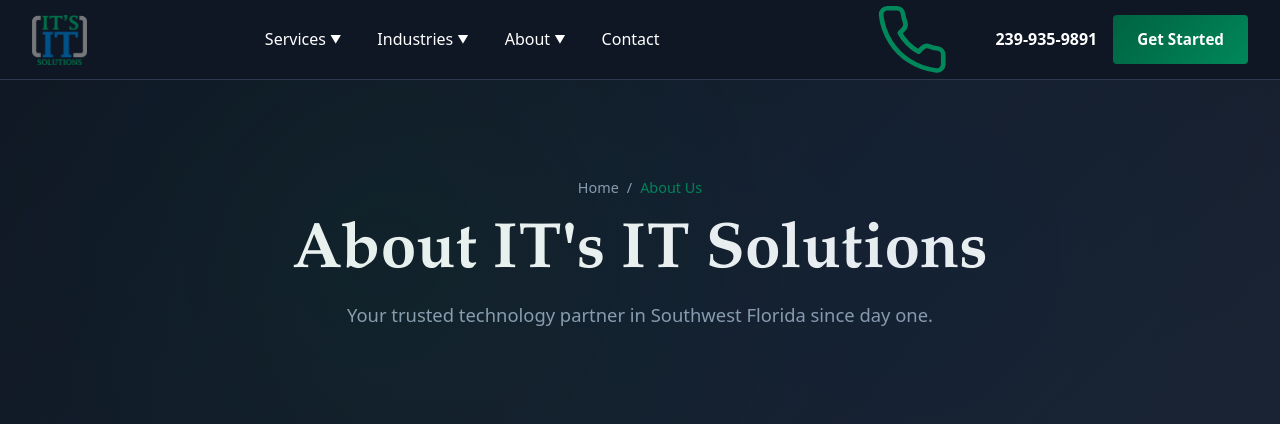
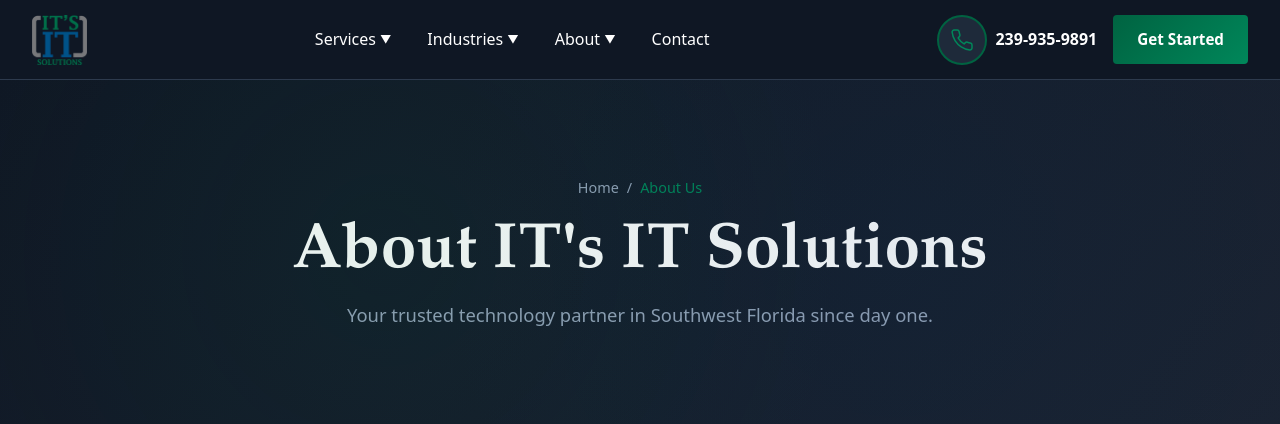
Before and after one commit to dlshelton/its-it-llc-website, a PHP site: page /about.html in a window 1280 px wide. Shown: the top 424 px of the page. Run offline with PHP 8.4, Linux system fonts and the light colour scheme.

Commit message:
Restyle header phone icon to match hero tile icons
- Phone icon now displays in circular container like hero stat icons
- 50x50px circle with green border on dark background
- Outlined stroke-based icon (matching shield, checkmark, globe icons)
- Hover effect: green fill with white icon
- Much cleaner look matching the rest of the site's icon style
- Updated icons.css version to v=3

Co-Authored-By: Claude Opus 4.5 <noreply@anthropic.com>

```diff
--- a/its-it-llc-website/about.html
+++ b/its-it-llc-website/about.html
@@ -6,7 +6,7 @@
     <meta name="description" content="About IT's IT LLC - Learn about our mission, vision, and team serving Southwest Florida businesses.">
     <title>About Us | IT's IT Solutions</title>
     <link rel="stylesheet" href="css/styles.css?v=14">
-    <link rel="stylesheet" href="css/icons.css?v=2">
+    <link rel="stylesheet" href="css/icons.css?v=3">
     <link rel="icon" type="image/png" href="assets/logos/ItsITLogo9_11_19.png">
 </head>
 <body>
--- a/its-it-llc-website/contact.html
+++ b/its-it-llc-website/contact.html
@@ -6,7 +6,7 @@
     <meta name="description" content="Contact IT's IT LLC - Get in touch for IT services in Cape Coral, Fort Myers, Naples and Southwest Florida. Call 239-935-9891.">
     <title>Contact Us | IT's IT Solutions</title>
     <link rel="stylesheet" href="css/styles.css?v=14">
-    <link rel="stylesheet" href="css/icons.css?v=2">
+    <link rel="stylesheet" href="css/icons.css?v=3">
     <link rel="icon" type="image/png" href="assets/logos/ItsITLogo9_11_19.png">
 </head>
 <body>
--- a/its-it-llc-website/css/icons.css
+++ b/its-it-llc-website/css/icons.css
@@ -161,16 +161,34 @@
     stroke: currentColor;
 }
 
-/* Nav Phone Icon - Decorative large phone graphic */
+/* Nav Phone Icon - Styled like hero stat icons */
 .nav-phone-icon {
-    width: 150px;
-    height: 75px;
+    width: 50px;
+    height: 50px;
+    display: flex;
+    align-items: center;
+    justify-content: center;
+    background-color: var(--color-dark-card);
+    border: 2px solid var(--color-green);
+    border-radius: 50%;
     color: var(--color-green-light);
+    transition: all var(--transition-fast);
 }
 
 .nav-phone-icon svg {
-    width: 100%;
-    height: 100%;
+    width: 24px;
+    height: 24px;
+    stroke: currentColor;
+    fill: none;
+}
+
+.nav-phone:hover .nav-phone-icon {
+    background-color: var(--color-green);
+    color: var(--color-white);
+}
+
+.nav-phone:hover .nav-phone-icon svg {
+    stroke: var(--color-white);
 }
 
 /* Inline Icon with Text */
--- a/its-it-llc-website/index.html
+++ b/its-it-llc-website/index.html
@@ -7,7 +7,7 @@
     <meta name="keywords" content="IT services, managed IT, cybersecurity, Cape Coral, Fort Myers, Naples, Southwest Florida, MSP">
     <title>IT's IT Solutions | Expert IT Services for Southwest Florida</title>
     <link rel="stylesheet" href="css/styles.css?v=14">
-    <link rel="stylesheet" href="css/icons.css?v=2">
+    <link rel="stylesheet" href="css/icons.css?v=3">
     <link rel="icon" type="image/png" href="assets/logos/ItsITLogo9_11_19.png">
 </head>
 <body>
--- a/its-it-llc-website/industries.html
+++ b/its-it-llc-website/industries.html
@@ -6,7 +6,7 @@
     <meta name="description" content="IT's IT LLC serves various industries in Southwest Florida including Healthcare, Legal, Financial, Manufacturing, and more.">
     <title>Industries We Serve | IT's IT Solutions</title>
     <link rel="stylesheet" href="css/styles.css?v=14">
-    <link rel="stylesheet" href="css/icons.css?v=2">
+    <link rel="stylesheet" href="css/icons.css?v=3">
     <link rel="icon" type="image/png" href="assets/logos/ItsITLogo9_11_19.png">
 </head>
 <body>
--- a/its-it-llc-website/privacy.html
+++ b/its-it-llc-website/privacy.html
@@ -6,7 +6,7 @@
     <meta name="description" content="Privacy Policy for IT's IT LLC - Learn how we collect, use, and protect your personal information.">
     <title>Privacy Policy | IT's IT Solutions</title>
     <link rel="stylesheet" href="css/styles.css?v=14">
-    <link rel="stylesheet" href="css/icons.css?v=2">
+    <link rel="stylesheet" href="css/icons.css?v=3">
     <link rel="icon" type="image/png" href="assets/logos/ItsITLogo9_11_19.png">
 </head>
 <body>
--- a/its-it-llc-website/services.html
+++ b/its-it-llc-website/services.html
@@ -6,7 +6,7 @@
     <meta name="description" content="IT's IT LLC Services - Managed IT, Cybersecurity, Network Engineering, Help Desk Support, and more for Southwest Florida businesses.">
     <title>Our Services | IT's IT Solutions</title>
     <link rel="stylesheet" href="css/styles.css?v=14">
-    <link rel="stylesheet" href="css/icons.css?v=2">
+    <link rel="stylesheet" href="css/icons.css?v=3">
     <link rel="icon" type="image/png" href="assets/logos/ItsITLogo9_11_19.png">
 </head>
 <body>
--- a/its-it-llc-website/terms.html
+++ b/its-it-llc-website/terms.html
@@ -6,7 +6,7 @@
     <meta name="description" content="Terms of Service for IT's IT LLC - Read our terms and conditions for using our website and services.">
     <title>Terms of Service | IT's IT Solutions</title>
     <link rel="stylesheet" href="css/styles.css?v=14">
-    <link rel="stylesheet" href="css/icons.css?v=2">
+    <link rel="stylesheet" href="css/icons.css?v=3">
     <link rel="icon" type="image/png" href="assets/logos/ItsITLogo9_11_19.png">
 </head>
 <body>
```
